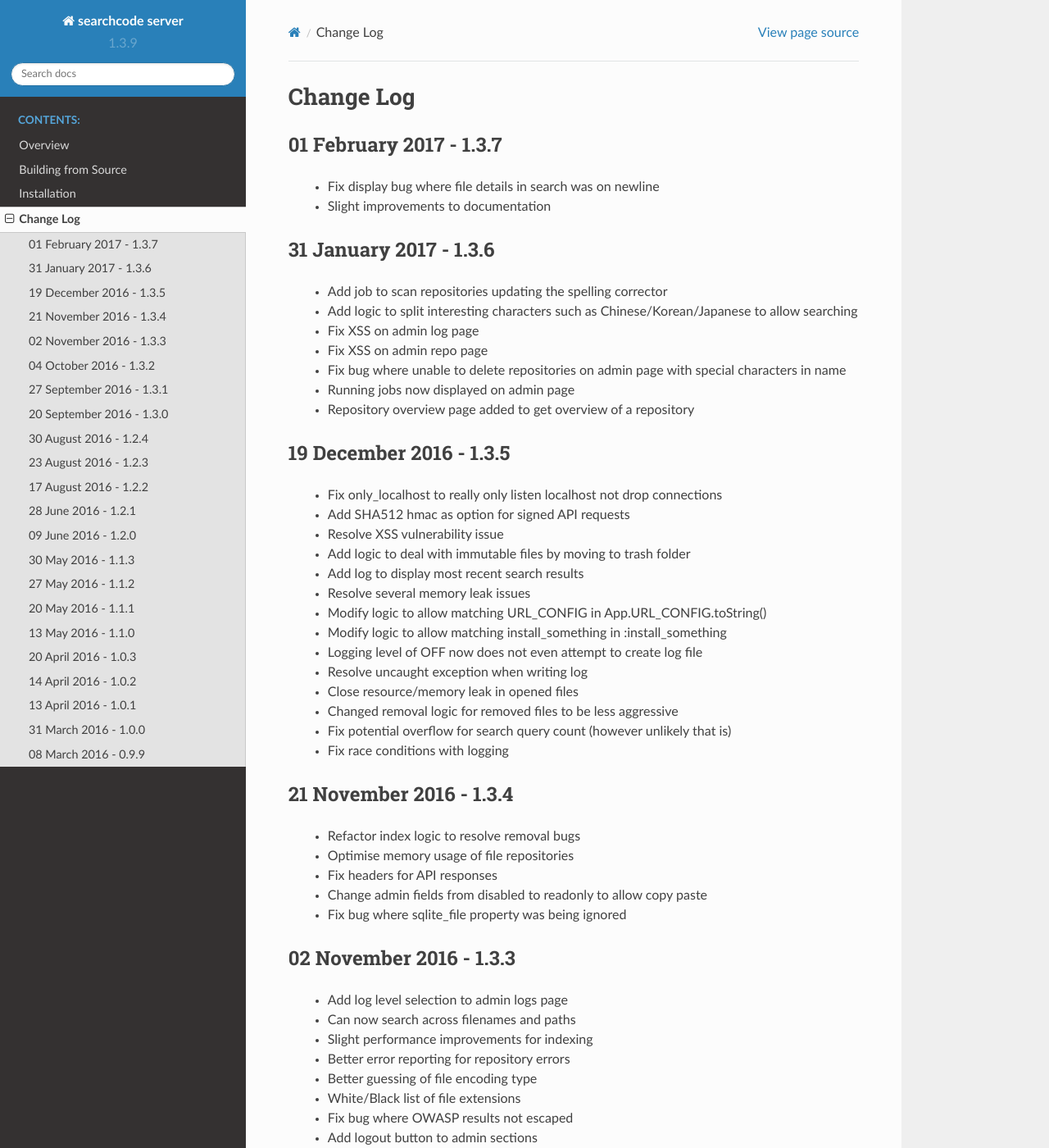
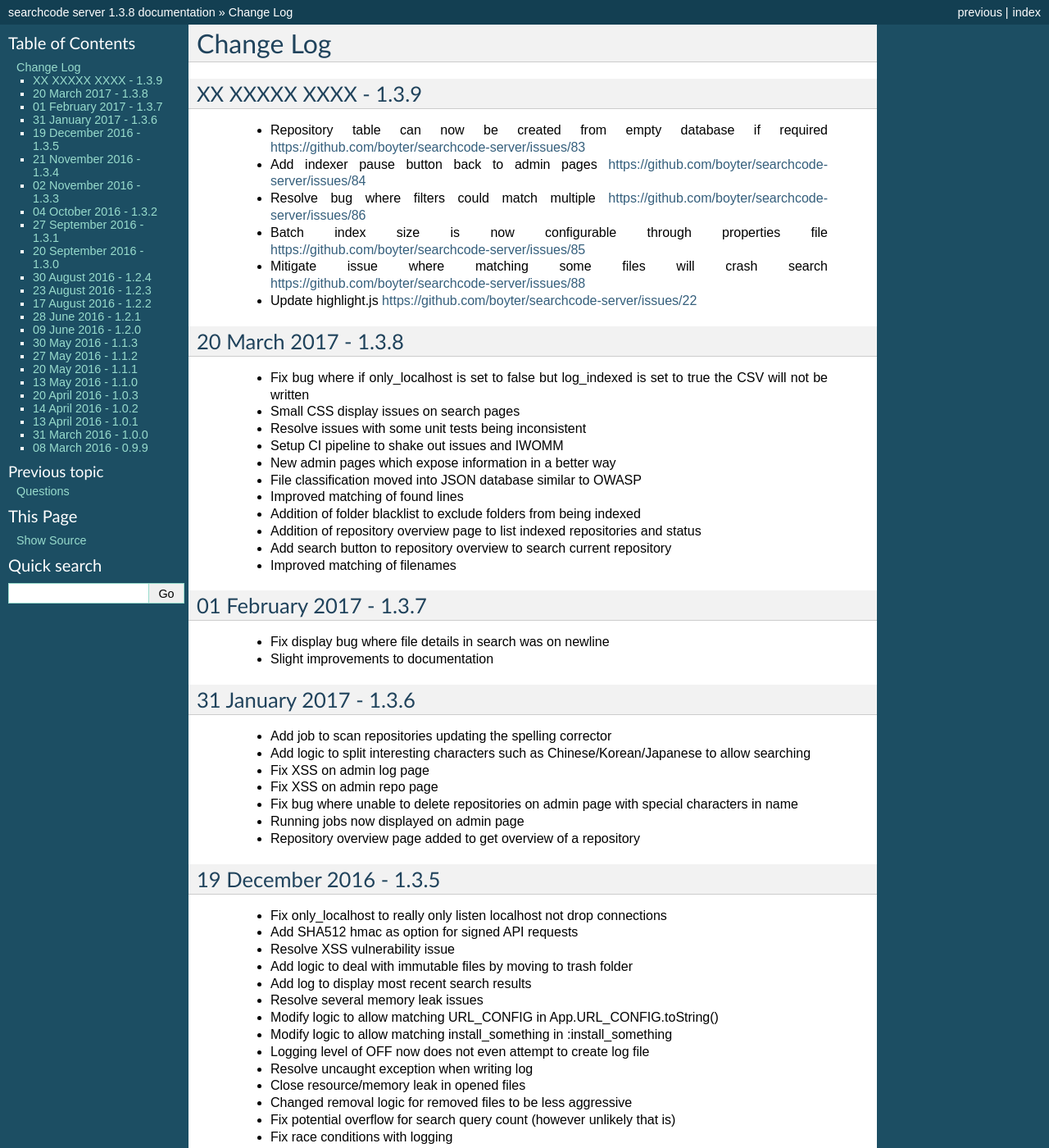
Before and after one commit to boyter/searchcode-server, a Sphinx documentation site: the page built from assets/documentation/changelog.rst, in a window 1280 px wide and 1400 px high. Shown: the whole window at 82% size. Built offline with Sphinx 7.4.7, drawn with Linux system fonts in a browser that asks for light colours; some of the changed text lies outside the part shown.

Commit message:
Working on documentation

```diff
--- a/assets/documentation/changelog.rst
+++ b/assets/documentation/changelog.rst
@@ -1,6 +1,29 @@
 ==========
 Change Log
 ==========
+
+XX XXXXX XXXX - 1.3.9
+---------------------
+ - Repository table can now be created from empty database if required https://github.com/boyter/searchcode-server/issues/83
+ - Add indexer pause button back to admin pages https://github.com/boyter/searchcode-server/issues/84
+ - Resolve bug where filters could match multiple https://github.com/boyter/searchcode-server/issues/86
+ - Batch index size is now configurable through properties file https://github.com/boyter/searchcode-server/issues/85
+ - Mitigate issue where matching some files will crash search https://github.com/boyter/searchcode-server/issues/88
+ - Update highlight.js https://github.com/boyter/searchcode-server/issues/22
+
+20 March 2017 - 1.3.8
+---------------------
+ - Fix bug where if only_localhost is set to false but log_indexed is set to true the CSV will not be written
+ - Small CSS display issues on search pages
+ - Resolve issues with some unit tests being inconsistent
+ - Setup CI pipeline to shake out issues and IWOMM
+ - New admin pages which expose information in a better way
+ - File classification moved into JSON database similar to OWASP
+ - Improved matching of found lines
+ - Addition of folder blacklist to exclude folders from being indexed
+ - Addition of repository overview page to list indexed repositories and status
+ - Add search button to repository overview to search current repository
+ - Improved matching of filenames
 
 01 February 2017 - 1.3.7
 ------------------------
--- a/assets/documentation/conf.py
+++ b/assets/documentation/conf.py
@@ -57,9 +57,9 @@
 # built documents.
 #
 # The short X.Y version.
-version = u'1.3.9'
+version = u'1.3'
 # The full version, including alpha/beta/rc tags.
-release = u'1.3.9'
+release = u'1.3.8'
 
 # The language for content autogenerated by Sphinx. Refer to documentation
 # for a list of supported languages.
@@ -85,7 +85,7 @@
 # The theme to use for HTML and HTML Help pages.  See the documentation for
 # a list of builtin themes.
 #
-html_theme = 'sphinx_rtd_theme'
+html_theme = 'classic'
 
 # Theme options are theme-specific and customize the look and feel of a theme
 # further.  For a list of options available for each theme, see the
--- a/assets/documentation/index.rst
+++ b/assets/documentation/index.rst
@@ -13,6 +13,7 @@
    overview
    building
    installation
+   questions
    changelog
 
 
```
Also changed, not shown: assets/documentation/questions.rst (added, +29 -0 lines).
